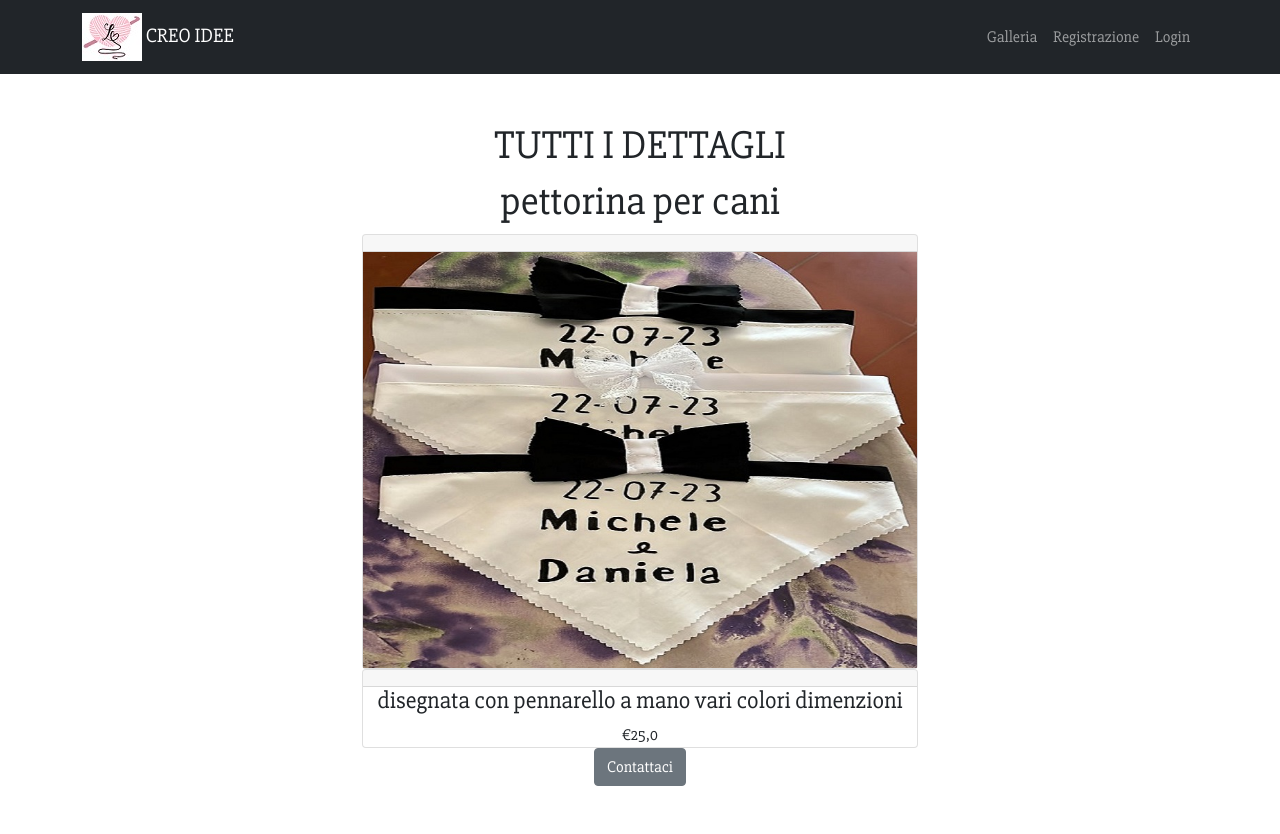
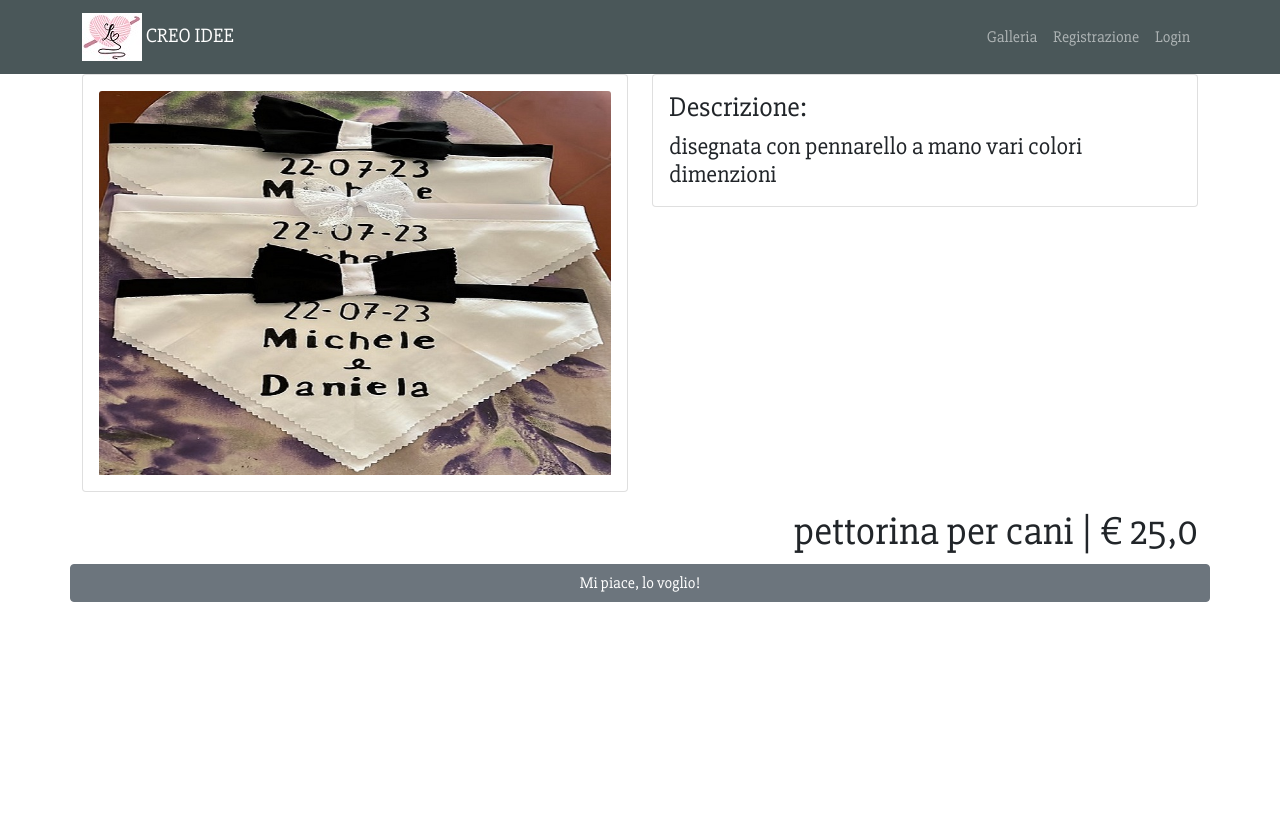
Before and after one commit to shqipes/friends, a Django app: page /galleria/articolo/1/ in a window 1280 px wide. After the commit the page ends 602 px from the top, so only its background shows below. Run offline with Django 4.2, Linux system fonts and the light colour scheme; data comes from the database, SQL or seed files in the repository; both versions use the stored data as it was after the commit; some libraries are stand-ins or nearby versions.

Commit message:
sistemazione struttura grafica base

```diff
--- a/friends_pet/gallery/models.py
+++ b/friends_pet/gallery/models.py
@@ -13,10 +13,10 @@ class Categoria(models.Model):
         verbose_name_plural = "Categorie"
 
 
-
 class Articolo(models.Model):
     foto = models.ImageField()
     nome = models.CharField(max_length=25)
+    cod_art = models.CharField(max_length=6, blank=True, null=True)
     descrizione = models.TextField()
     prezzo = models.FloatField()
 
--- a/friends_pet/gallery/templates/gallery/descrizione_art.html
+++ b/friends_pet/gallery/templates/gallery/descrizione_art.html
@@ -5,28 +5,29 @@
 
 {% block content %}
 
-<div class="container my-5 text-center" style="max-width:580px">
-    <h1>TUTTI I DETTAGLI</h1>
+
+<div class="row">
+	<div class="col-sm-6 mb-3 mb-sm-3">
+	  <div class="card">
+		<div class="card-body">
+			<img src="{{articolo.foto.url}}" class="card-img-top" alt="...">
+		</div>
+	  </div>
+	</div>
+	<div class="col-sm-6">
+	  <div class="card">
+		<div class="card-body">
+			<div class="card-title"><h3>Descrizione:</h3></div>
+			<h4 class="card-text">{{ articolo.descrizione }}</h4>
+		</div>
+	  </div>
+	</div>
+  </div>
+
+<div class="row" style="text-align: right;">
+	<h1>{{ articolo.nome }} | € {{ articolo.prezzo }}</h1>
+	<a href="#" type="button" class="btn btn-secondary">Mi piace, lo voglio!</a>
+</div>
 
 
-
-	<h1>{{ articolo.nome }}</h1>
-<div class="card">
-
-    <div class="card-header">
-
-	</div>
-	<img src="{{articolo.foto.url}}" alt="">
-
-	</div>
-	<div class="card">
-
-		<div class="card-header">
-
-		</div>
-
-			<h4 class="card-text">{{ articolo.descrizione }}</h4>
-			<p class="card-text">€{{ articolo.prezzo }}</p>
-		</div>
-		<div><a href="#" type="button" class="btn btn-secondary">Contattaci</a></div>
-	{% endblock content %}
+{% endblock content %}
--- a/friends_pet/templates/base.html
+++ b/friends_pet/templates/base.html
@@ -39,9 +39,9 @@
     <title>{% block head_title %}Creo idee{% endblock head_title %}</title>
   </head>
   <body>
-    <nav class="navbar navbar-expand-lg navbar-dark bg-dark">
-      <div class="container">
-        <a class="navbar-brand" href="/">
+    <nav class="navbar navbar-expand-lg navbar-dark " style="background-color: #4a5759;" >
+      <div class="container" >
+        <a class="navbar-brand" href="/" >
           <img src="{% static 'gallery/logo1.png' %}" alt="">
           CREO IDEE</a>
 
```
Also changed, not shown: friends_pet/core/templates/core/homepage.html (+13 -10 lines), friends_pet/gallery/templates/gallery/articoli_lista.html (+18 -10 lines), friends_pet/db.sqlite3, friends_pet/gallery/migrations/0003_articolo_cod_art.py (added).
